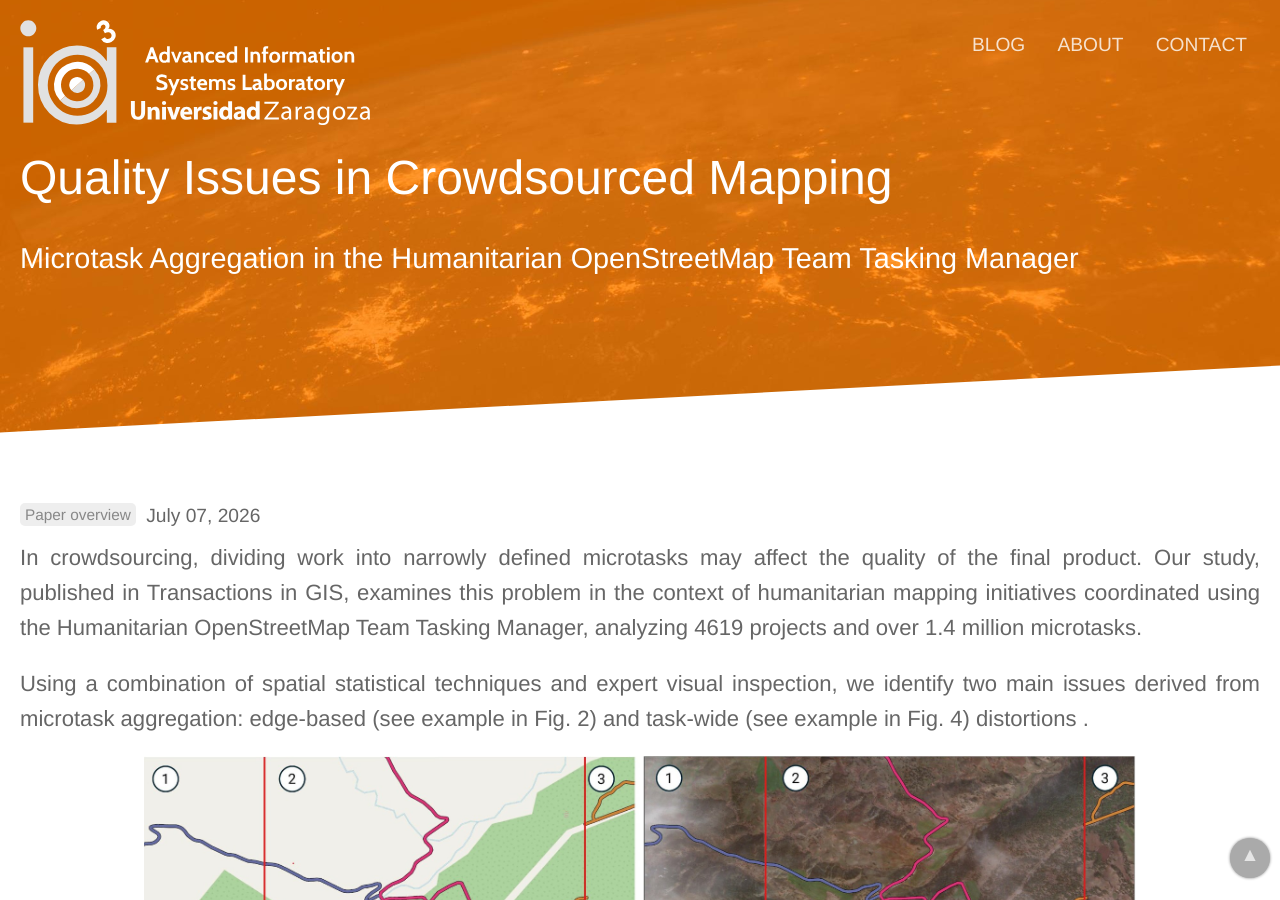
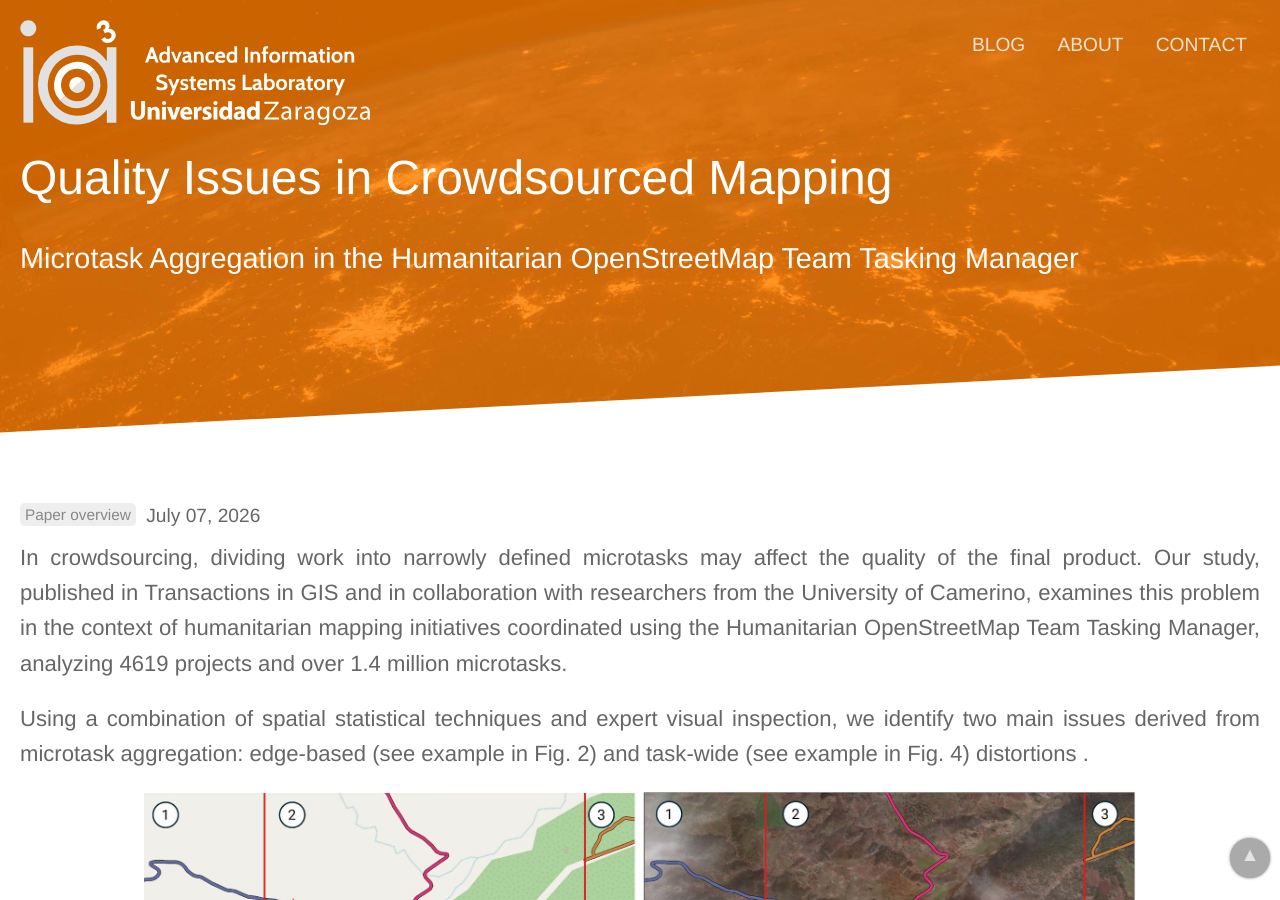
Before and after one commit to IAAA-Lab/IAAA-Lab.github.io, a Jekyll site: the page built from _posts/2026-07-07-Quality-Issues-in-Crowdsourced-Mapping.md, in a window 1280 px wide and 900 px high. Built offline with Jekyll 4.4.1, drawn with Linux system fonts in a browser that asks for light colours.

Commit message:
Enhance study description with collaboration details
Added collaboration detail with University of Camerino to the study description.

```diff
--- a/_posts/2026-07-07-Quality-Issues-in-Crowdsourced-Mapping.md
+++ b/_posts/2026-07-07-Quality-Issues-in-Crowdsourced-Mapping.md
@@ -6,7 +6,7 @@
 categories: [Paper overview]
 ---
 
-In crowdsourcing, dividing work into narrowly defined microtasks may affect the quality of the final product. Our study, published in Transactions in GIS, examines this problem in the context of humanitarian mapping initiatives coordinated using the Humanitarian OpenStreetMap Team Tasking Manager, analyzing 4619 projects and over 1.4 million microtasks.
+In crowdsourcing, dividing work into narrowly defined microtasks may affect the quality of the final product. Our study, published in Transactions in GIS and in collaboration with researchers from the University of Camerino, examines this problem in the context of humanitarian mapping initiatives coordinated using the Humanitarian OpenStreetMap Team Tasking Manager, analyzing 4619 projects and over 1.4 million microtasks.
 
 Using a combination of spatial statistical techniques and expert visual inspection, we identify two main issues derived from microtask aggregation: edge-based (see example in Fig. 2) and task-wide (see example in Fig. 4) distortions .
 
```
